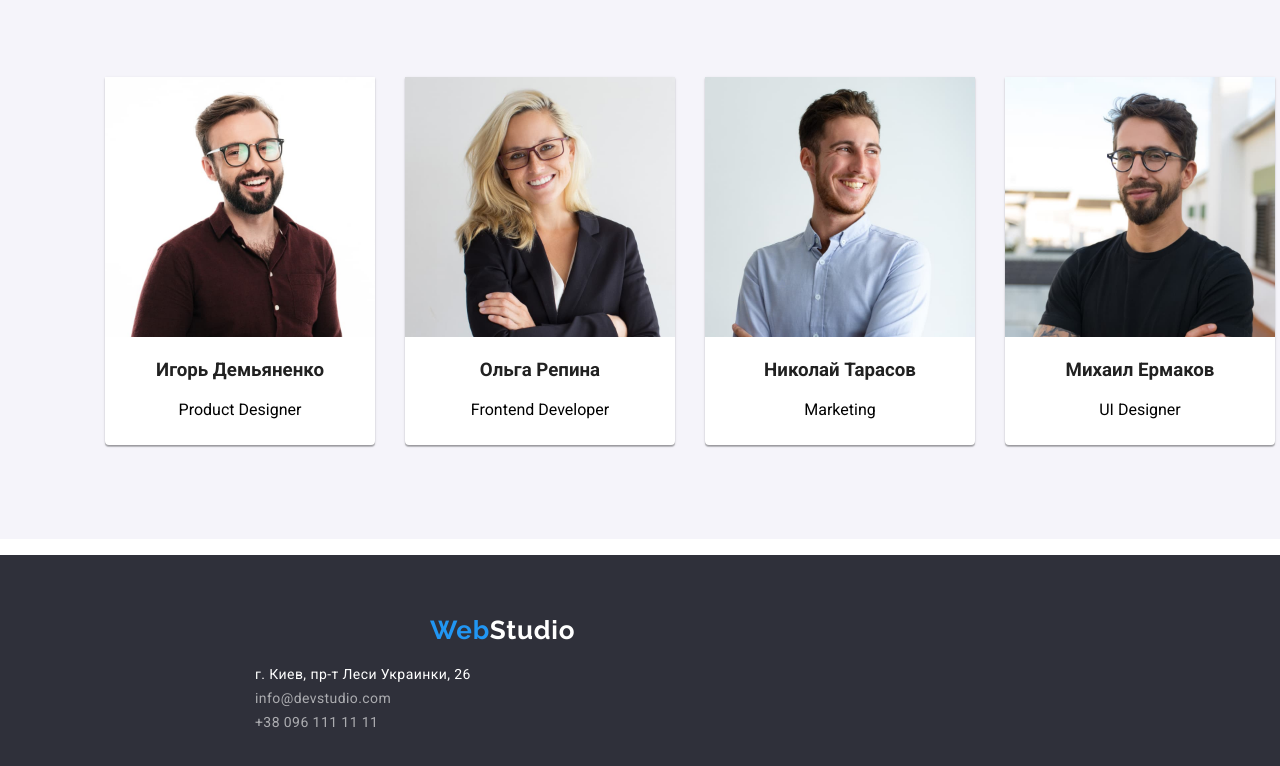
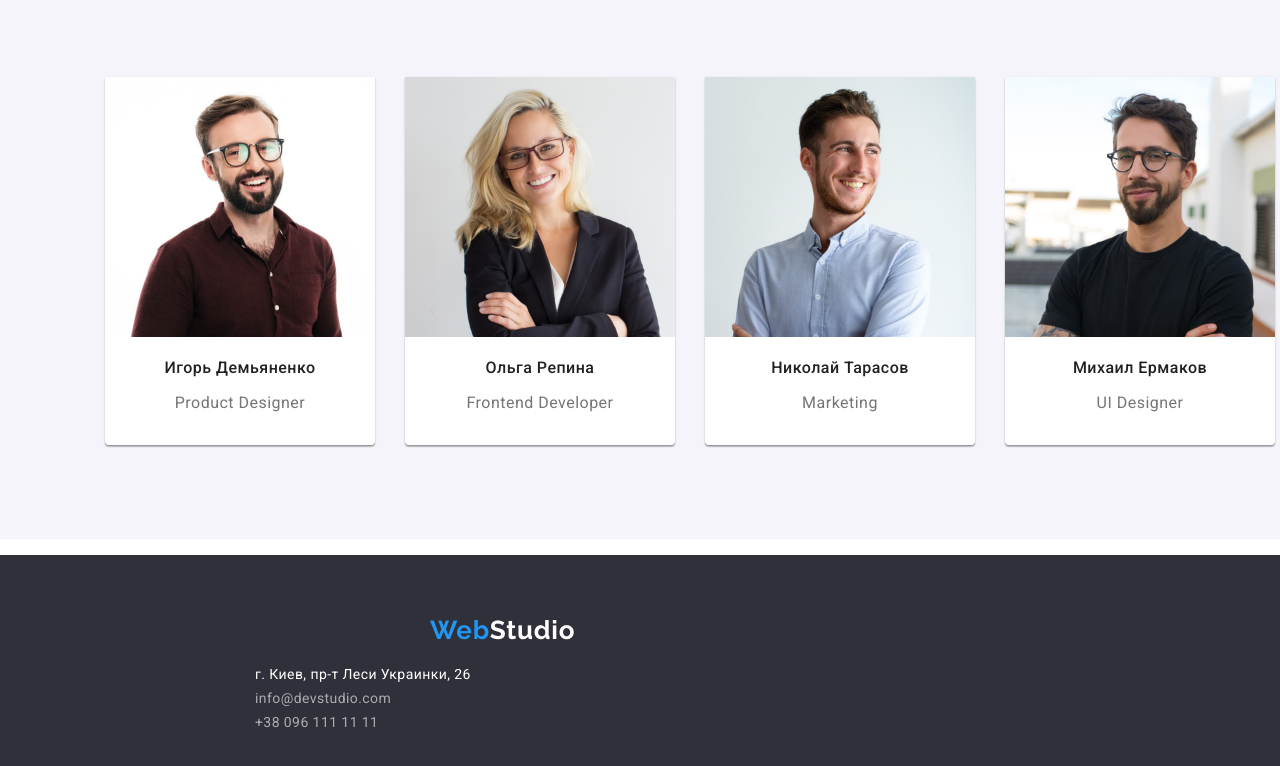
Before and after one commit to TetianaGolitsyna/goit-markup-hw-02, a plain HTML site: page index.html in a window 1280 px wide. Shown: the part 1613-2379 px from the top of the page. Drawn offline with Linux system fonts and the light colour scheme.

Commit message:
Правки по ДЗ

```diff
--- a/css/styles.css
+++ b/css/styles.css
@@ -121,6 +121,7 @@ h3 {
     color: #FFFFFF;
     margin-left: auto;
     margin-right: auto;
+    cursor: pointer;
 }
 
 
@@ -211,7 +212,7 @@ h3 {
 
 }
 
-.team>h3 {
+.team-member-name {
     font-family: 'Roboto';
     font-style: normal;
     font-weight: 500;
@@ -220,7 +221,16 @@ h3 {
     text-align: center;
     letter-spacing: 0.03em;
 }
-
+.team-member-position{
+    font-family: 'Roboto';
+font-style: normal;
+font-weight: 400;
+font-size: 16px;
+line-height: 19px;
+text-align: center;
+letter-spacing: 0.03em;
+color: #757575;
+}
 .benefits {
     display: flex;
 }
@@ -260,7 +270,13 @@ h3 {
     padding-bottom: 60px;
     padding-left: 215px;
 }
-
+.adress-item:focus,
+.adress-item:hover,
+.adress-map:focus,
+.adress-map:hover {
+    cursor: pointer;
+    color: #2196F3;
+    text-decoration: none}
 .logo-part {
     color: #FFFFFF;
 }
@@ -290,6 +306,8 @@ h3 {
     color: rgba(255, 255, 255, 0.6);
     text-decoration: none;
 }
+
+
 
 /* page portfolio */
 /*
@@ -327,6 +345,7 @@ main portfolio */
 .portfolio-botton {
     background-color: #F5F4FA;
     border-radius: 4px;
+    font-family: 'Roboto';
     font-style: normal;
     font-weight: 500;
     font-size: 16px;
--- a/index.html
+++ b/index.html
@@ -121,8 +121,8 @@
               width="270"
               height="260"
             />
-            <h3>Игорь Демьяненко</h3>
-            <p lang="en">Product Designer</p>
+            <h3 class="team-member-name">Игорь Демьяненко</h3>
+            <p lang="en" class="team-member-position">Product Designer</p>
           </li>
           <li class="team-member">
             <img
@@ -131,8 +131,8 @@
               width="270"
               height="260"
             />
-            <h3>Ольга Репина</h3>
-            <p lang="en">Frontend Developer</p>
+            <h3 class="team-member-name">Ольга Репина</h3>
+            <p lang="en" class="team-member-position">Frontend Developer</p>
           </li>
           <li class="team-member">
             <img
@@ -141,8 +141,8 @@
               width="270"
               height="260"
             />
-            <h3>Николай Тарасов</h3>
-            <p lang="en">Marketing</p>
+            <h3 class="team-member-name">Николай Тарасов</h3>
+            <p lang="en" class="team-member-position">Marketing</p>
           </li>
 
           <li class="team-member">
@@ -152,8 +152,8 @@
               width="270"
               height="260"
             />
-            <h3>Михаил Ермаков</h3>
-            <p lang="en">UI Designer</p>
+            <h3 class="team-member-name">Михаил Ермаков</h3>
+            <p lang="en" class="team-member-position">UI Designer</p>
           </li>
         </ul>
       </section>
```
Also changed, not shown: portfolio.html (+3 -3 lines).
